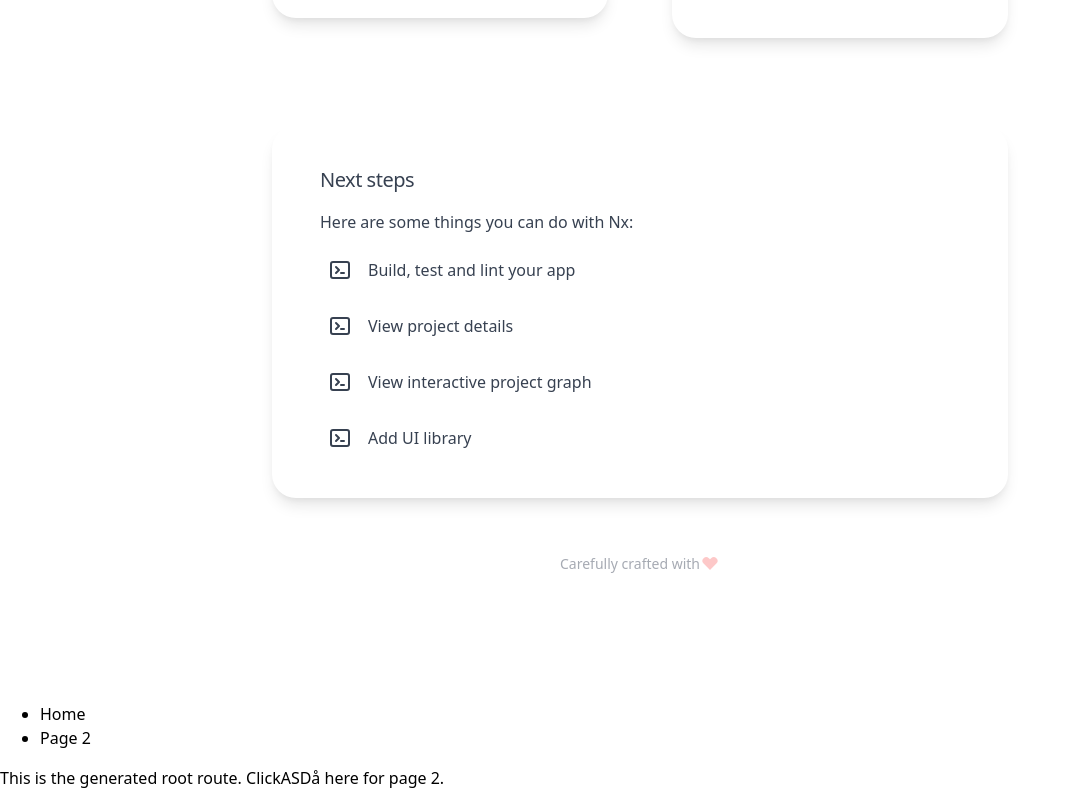
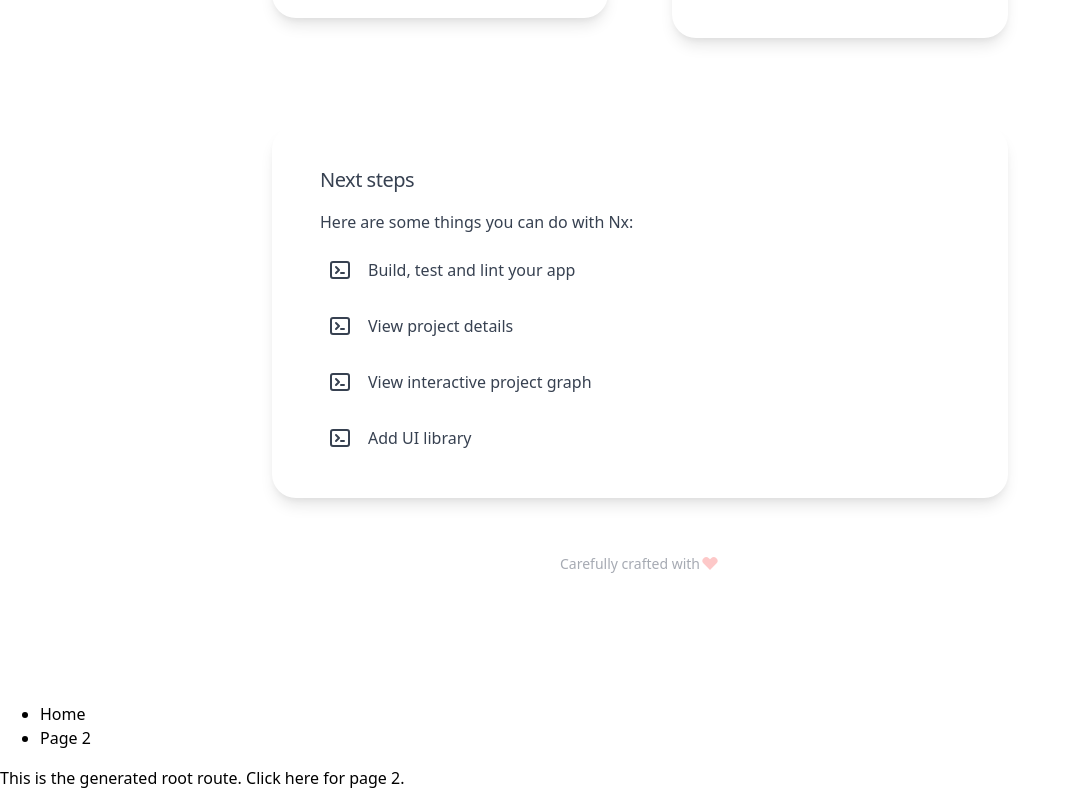
Before and after one commit to robertaandersen/ActionsTest, a React (Vite) app in the folder apps/unicorn/: page / in a window 1280 px wide. Shown: the part 1022-1812 px from the top of the page, without its empty margins (0-1067 px from the left). Built offline with nearby package versions, Linux system fonts and the light colour scheme.

Commit message:
unicorn pipe

```diff
--- a/apps/unicorn/src/app/app.tsx
+++ b/apps/unicorn/src/app/app.tsx
@@ -32,7 +32,7 @@ export function App() {
           element={
             <div>
               This is the generated root route.{' '}
-              <Link to="/page-2">ClickASDå here for page 2.</Link>
+              <Link to="/page-2">Click here for page 2.</Link>
             </div>
           }
         />
```
